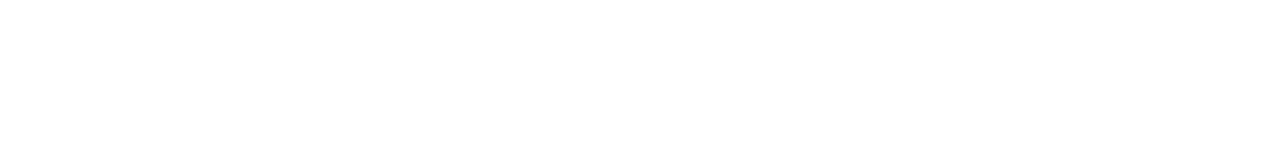
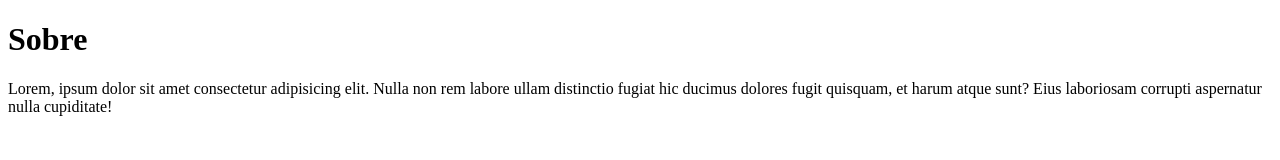
Before and after one commit to JayCesar/java-springboot, a plain HTML site: page Section_12_Bonus_Git_e_Github/sobre.html in a window 1280 px wide. Drawn offline with Linux system fonts and the light colour scheme.

Commit message:
add new files HTML

```diff
--- a/Section_12_Bonus_Git_e_Github/sobre.html
+++ b/Section_12_Bonus_Git_e_Github/sobre.html
@@ -7,6 +7,8 @@
     <title>Document</title>
 </head>
 <body>
+    <h1>Sobre</h1>
+    <p>Lorem, ipsum dolor sit amet consectetur adipisicing elit. Nulla non rem labore ullam distinctio fugiat hic ducimus dolores fugit quisquam, et harum atque sunt? Eius laboriosam corrupti aspernatur nulla cupiditate!</p>
 
 </body>
 </html>
```
Also changed, not shown: Section_12_Bonus_Git_e_Github/index.html (+2 -1 lines), Section_12_Bonus_Git_e_Github/vendas.html (+2 -1 lines).
